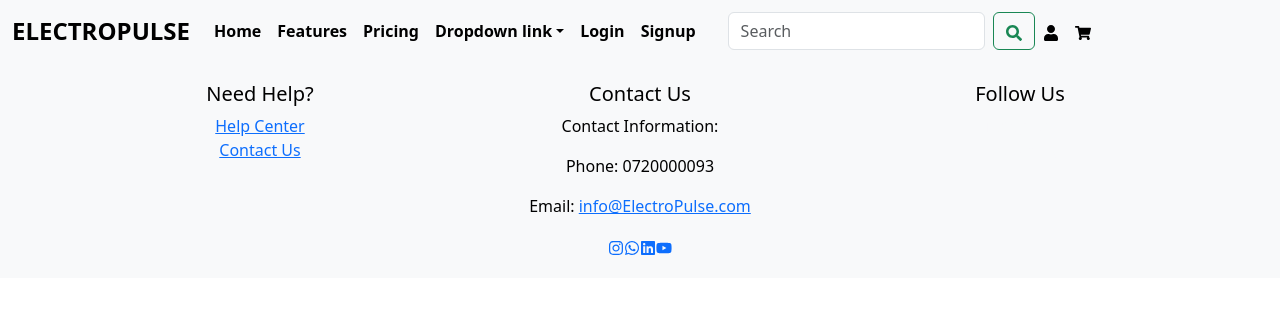
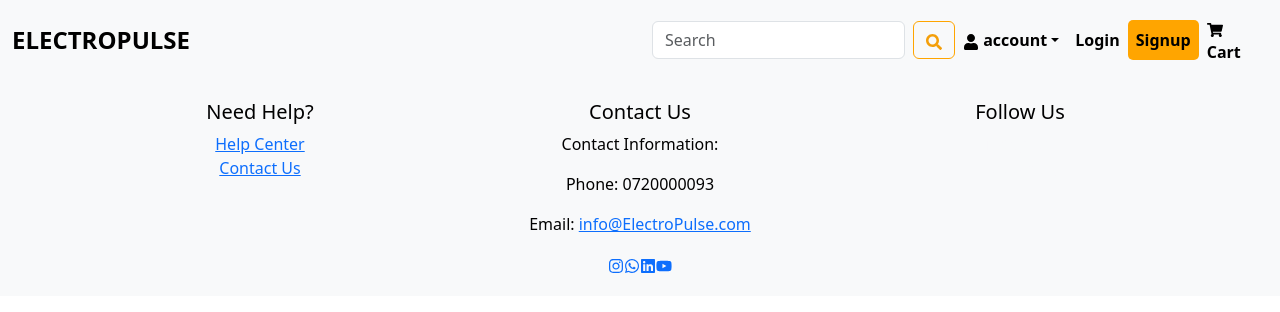
Before and after one commit to gilbert-ku/electro-App, a React (Vite) app in the folder electropulse-app/: page /Navbar in a window 1280 px wide. Shown: the top 312 px of the page. Built offline with nearby package versions, Linux system fonts and the light colour scheme.

Commit message:
styled the navbar

```diff
--- a/electropulse-app/src/components/Navbar.jsx
+++ b/electropulse-app/src/components/Navbar.jsx
@@ -13,35 +13,7 @@ function Navbar() {
         <button className="navbar-toggler" type="button" data-bs-toggle="collapse" data-bs-target="#navbarNavDropdown" aria-controls="navbarNavDropdown" aria-expanded="false" aria-label="Toggle navigation">
           <span className="navbar-toggler-icon"></span>
         </button>
-        <div className="collapse navbar-collapse" id="navbarNavDropdown">
-          <ul className="navbar-nav">
-            <li className="nav-item">
-              <a className="nav-link active" aria-current="page" href="#">Home</a>
-            </li>
-            <li className="nav-item">
-              <a className="nav-link" href="#">Features</a>
-            </li>
-            <li className="nav-item">
-              <a className="nav-link" href="#">Pricing</a>
-            </li>
-            <li className="nav-item dropdown">
-              <a className="nav-link dropdown-toggle" href="#" id="navbarDropdownMenuLink" role="button" data-bs-toggle="dropdown" aria-expanded="false">
-                Dropdown link
-              </a>
-              <ul className="dropdown-menu" aria-labelledby="navbarDropdownMenuLink">
-                <li><a className="dropdown-item" href="#">Action</a></li>
-                <li><a className="dropdown-item" href="#">Another action</a></li>
-                <li><a className="dropdown-item" href="#">Something else here</a></li>
-              </ul>
-            </li>
-            <li className='nav-item'>
-              <a className='nav-link' href='/login'>Login</a>
-            </li>
-            <li className='nav-item'>
-              <a className='nav-link' href='/signup'>Signup</a>
-            </li>
-          </ul>
-        </div>
+
       </div>
       <div className="container">
 
@@ -66,20 +38,36 @@ function Navbar() {
               placeholder="Search"
               aria-label="Search"
             />
-            <button className="btn btn-outline-success" type="submit">
+            <button id="search-button" className="btn btn-outline-success" type="submit">
               <FaSearch />
             </button>
           </form>
+          <div className="collapse navbar-collapse" id="navbarNavDropdown">
+          <ul className="navbar-nav">
 
+            <li className="nav-item dropdown">
+              <a className="nav-link dropdown-toggle" href="#" id="navbarDropdownMenuLink" role="button" data-bs-toggle="dropdown" aria-expanded="false">
+                <FaUser/> account
+              </a>
+              <ul className="dropdown-menu" aria-labelledby="navbarDropdownMenuLink">
+                  <Link to="/account" className="nav-link">
+                    <FaUser />
+                  </Link>
+              </ul>
+            </li>
+            <li className='nav-item'>
+              <a id="login-button" className='nav-link' href='/login'>Login</a>
+            </li>
+            <li className='nav-item'>
+              <a id="signup-button" className='nav-link' href='/signup'>Signup</a>
+            </li>
+          </ul>
+        </div>
           <ul className="navbar-nav ml-auto">
+
             <li className="nav-item">
-              <Link to="/account" className="nav-link">
-                <FaUser />
-              </Link>
-            </li>
-            <li className="nav-item">
-              <Link to="/cart" className="nav-link">
-                <FaShoppingCart />
+              <Link to="/cart" className="nav-link" id="cart-button">
+                <FaShoppingCart /> Cart
               </Link>
             </li>
           </ul>
--- a/electropulse-app/src/index.css
+++ b/electropulse-app/src/index.css
@@ -61,17 +61,19 @@ body {
   /* background-color: black; */
 }
 #login-button{
-  background-color: orange;
+  /* background-color: orange; */
   color: black;
   border-color: black;
 }
 #login-button:hover{
-  color: white;
+  color: orange;
+  background-color: white;
 }
 #signup-button{
   background-color: orange;
   color: black;
   border-color: black;
+  border-radius: 5px;
 }
 #signup-button:hover{
   color: white;
@@ -114,7 +116,7 @@ body {
 }
 
 .navbar-nav .nav-link:hover {
-  background-color: #0056b3;
+  background-color: rgb(237, 237, 237);
   border-radius: 4px;
 }
 
@@ -124,14 +126,14 @@ body {
 }
 
 .btn-outline-success {
-  color: #007BFF;
-  border-color: #007BFF;
+  color:orange;
+  border-color: orange;
 }
 
 
 .footer {
-  background-color: #333; /* Change the background color of the footer */
-  color: black; /* Change the text color */
+  background-color: #333;
+  color: black;
   padding: 20px 0; /* Add some padding for spacing */
   text-align: center;
 }
@@ -148,3 +150,16 @@ body {
   color: black; /* Change the icon color */
   font-size: 20px; /* Adjust the icon size */
 }
+#cart:hover{
+  color : white;
+  background-color: #ced4da;
+}
+#search-button{
+  color:#F49F0A;
+  border-color: orange;
+}
+#search-button:hover{
+  background-color: #F49F0A;
+  color: white;
+
+}
```
